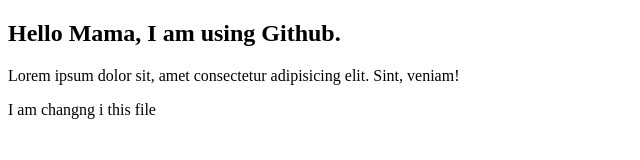
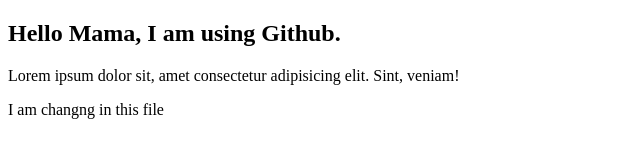
Before and after one commit to abdullahhimel/my-first-website, a plain HTML site: page index.html in a window 1280 px wide. Shown: the full height of the page, 0-640 px from the left. Drawn offline with Linux system fonts and the light colour scheme.

Commit message:
Update index.html

```diff
--- a/index.html
+++ b/index.html
@@ -8,6 +8,6 @@
 <body>
     <h2>Hello Mama, I am using Github.</h2>
     <p>Lorem ipsum dolor sit, amet consectetur adipisicing elit. Sint, veniam!</p>
-    <p>I am changng i this file</p>
+    <p>I am changng in this file</p>
 </body>
 </html>
```
